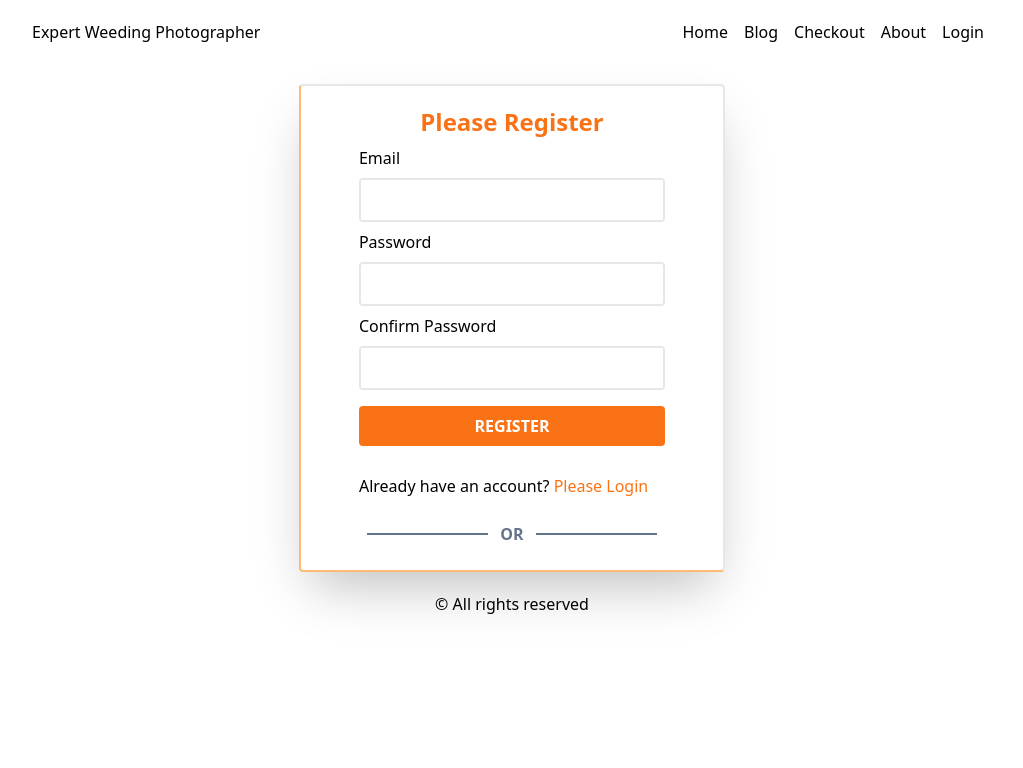
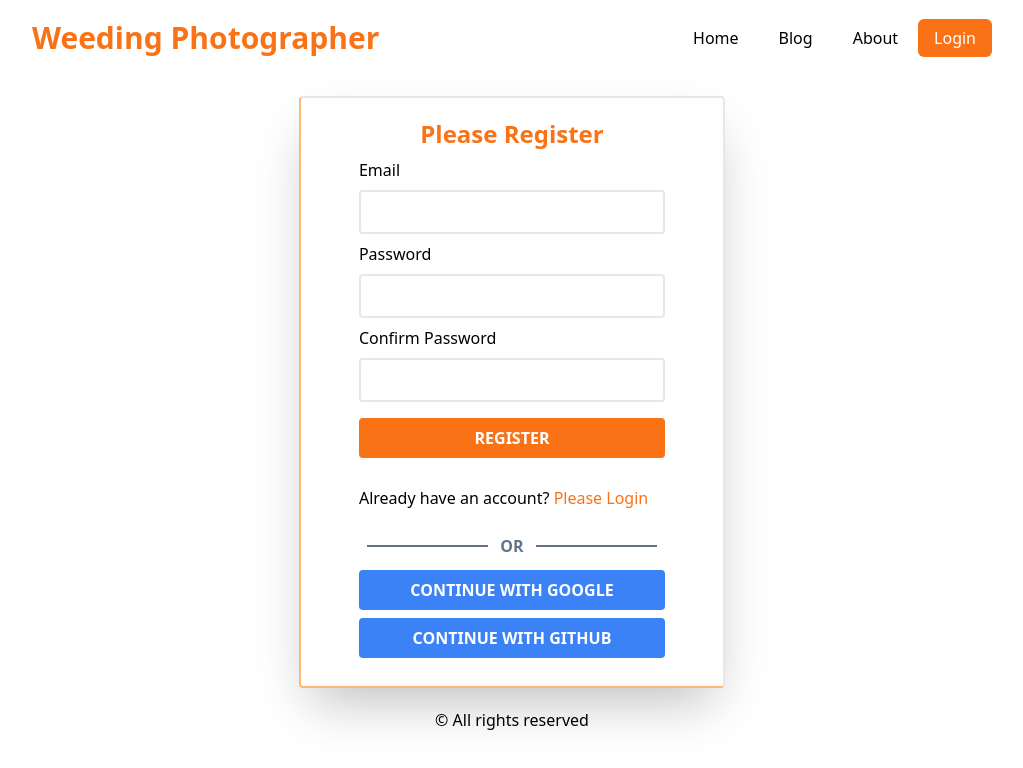
Before and after one commit to bishwajit70/independent-service-provider, a React (Create React App) app: page /register in a window 1280 px wide. Shown: the top 768 px of the page, without its empty margins (128-1151 px from the left). Built offline with nearby package versions, Linux system fonts and the light colour scheme; no server answers.

Commit message:
some changes about login issue fixed

```diff
--- a/src/App.js
+++ b/src/App.js
@@ -19,9 +19,7 @@ function App() {
       <Routes>
         <Route path='/' element={<Home></Home>}></Route>
         <Route path='/blog' element={<Blog></Blog>}></Route>
-        <Route path='/about' element={<RequireAuth>
-          <About></About>
-        </RequireAuth>}></Route>
+        <Route path='/about' element={<About></About>}></Route>
         <Route path='/service/:serviceId' element={
           <RequireAuth>
             <CheckOut></CheckOut>
--- a/src/component/CustomLink/CustomLink.js
+++ b/src/component/CustomLink/CustomLink.js
@@ -7,7 +7,7 @@ const CustomLink = ({ children, to, ...props }) => {
     return (
         <div>
             <Link
-                style={{ textDecoration: match ? "underline" : "none" }}
+                style={{ borderBottom: match ? "1px solid orange" : "none" }}
                 to={to}
                 {...props}
             >
--- a/src/component/Login/Login.js
+++ b/src/component/Login/Login.js
@@ -2,6 +2,7 @@ import React, { useState } from 'react';
 import { useSignInWithEmailAndPassword } from 'react-firebase-hooks/auth';
 import { Link, useLocation, useNavigate } from 'react-router-dom';
 import auth from '../../firebase.init';
+import SocialLogin from '../SocialLogin/SocialLogin';
 
 const Login = () => {
     const [email, setEmail] = useState('')
@@ -60,6 +61,7 @@ const Login = () => {
                     <h2 className='text-center font-bold py-1 text-slate-500'>OR</h2>
                     <div className='bg-slate-500 w-1/2 md:w-2/5 h-0.5'></div>
                 </div>
+                <SocialLogin></SocialLogin>
             </form>
         </div>
     );
--- a/src/component/Navbar/Navbar.js
+++ b/src/component/Navbar/Navbar.js
@@ -18,19 +18,17 @@ const Navbar = () => {
     return (
         <div className='md:flex md:px-40 py-5 justify-between'>
             <div>
-                <h2>Expert Weeding Photographer</h2>
+                <h2 className='text-3xl font-bold text-orange-500'>Weeding Photographer</h2>
             </div>
             <div className='flex items-center justify-center'>
-                <CustomLink className='px-2' to='/'>Home</CustomLink>
-                <CustomLink className='px-2' to='/blog'>Blog</CustomLink>
-                <CustomLink className='px-2' to='/checkout'>Checkout</CustomLink>
-
-                <CustomLink className='px-2' to='/about'>About</CustomLink>
+                <CustomLink className='px-5 py-3 hover:text-orange-500' to='/'>Home</CustomLink>
+                <CustomLink className='px-5 py-3 hover:text-orange-500' to='/blog'>Blog</CustomLink>
+                <CustomLink className='px-5 py-3 hover:text-orange-500 ' to='/about'>About</CustomLink>
                 {
                     user ?
-                        <CustomLink onClick={handleSignOut} className='px-2 py-5' to='/login'>Sign Out</CustomLink>
+                        <CustomLink onClick={handleSignOut} className='px-4  py-2 rounded-md' to='/login'>Sign Out</CustomLink>
                         :
-                        <CustomLink className='px-2' to='/login'>Login</CustomLink>}
+                        <CustomLink className='px-4 py-2 rounded-md text-white bg-orange-500' to='/login'>Login</CustomLink>}
 
             </div>
 
--- a/src/component/Register/Register.js
+++ b/src/component/Register/Register.js
@@ -2,6 +2,7 @@ import React, { useState } from 'react';
 import { Link } from 'react-router-dom';
 import { useCreateUserWithEmailAndPassword } from 'react-firebase-hooks/auth';
 import auth from '../../firebase.init';
+import SocialLogin from '../SocialLogin/SocialLogin';
 
 const Register = () => {
 
@@ -59,6 +60,7 @@ const Register = () => {
                         <h2 className='text-center font-bold py-1 text-slate-500'>OR</h2>
                         <div className='bg-slate-500 w-1/2 md:w-2/5 h-0.5'></div>
                     </div>
+                    <SocialLogin></SocialLogin>
                 </form>
             </div>
         </div>
--- a/src/component/Service/Service.js
+++ b/src/component/Service/Service.js
@@ -1,5 +1,5 @@
 import React from 'react';
-import { useNavigate, useParams } from 'react-router-dom';
+import { useNavigate } from 'react-router-dom';
 
 const Service = ({ service }) => {
     const { id, name, price, image, description } = service;
@@ -19,7 +19,7 @@ const Service = ({ service }) => {
             </div>
 
             <div className='px-3'>
-                <button onClick={() => handleCheckout(id)} className='bg-orange-500 hover:bg-orange-600 w-full duration-700 text-white uppercase p-3 mt-8 mb-8 rounded font-bold'>Order : <span className='font-semibold'>{id}</span> </button>
+                <button onClick={() => handleCheckout(id)} className='bg-orange-500 hover:bg-orange-600 w-full duration-700 text-white uppercase p-3 mt-8 mb-8 rounded font-bold'>Order Now <span className='font-semibold'>{id}</span> </button>
             </div>
         </div>
     );
--- /dev/null
+++ b/src/component/SocialLogin/SocialLogin.js
@@ -0,0 +1,17 @@
+import React from 'react';
+
+const SocialLogin = () => {
+
+    return (
+        <div>
+            <div className='grid my-2 text-left md:w-4/5 mx-auto'>
+                <button className='cursor-pointer duration-700 bg-blue-500 hover:bg-blue-600 text-white font-semibold uppercase p-2 rounded'>Continue With Google</button>
+            </div>
+            <div className='grid my-2 text-left md:w-4/5 mx-auto'>
+                <button className='cursor-pointer duration-700 bg-blue-500 hover:bg-blue-600 text-white font-semibold uppercase p-2 rounded'>Continue With GitHub</button>
+            </div>
+        </div >
+    );
+};
+
+export default SocialLogin;
```
